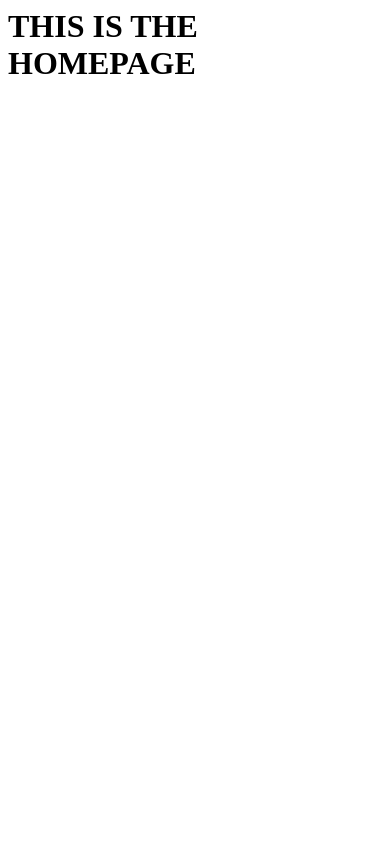
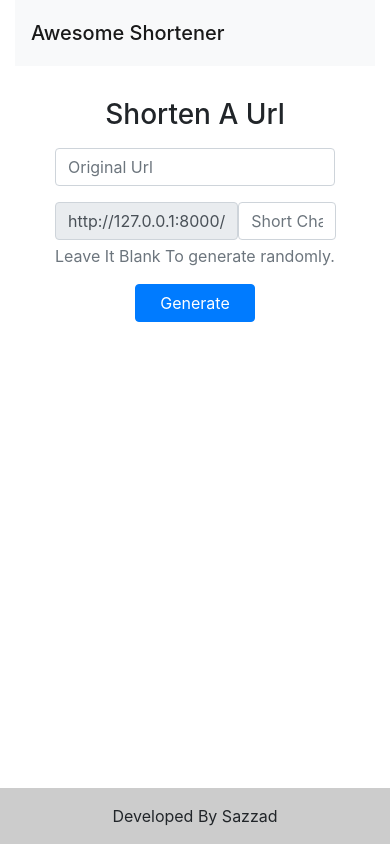
Before and after one commit to sazzadhrz/Awesome-Shortener, a Django app: page / in a window 390 px wide. Run offline with Django 3.2, Linux system fonts and the light colour scheme; some libraries are stand-ins or nearby versions.

Commit message:
Added stats and 404

```diff
--- a/urlshortener/templates/index.html
+++ b/urlshortener/templates/index.html
@@ -2,12 +2,13 @@
 
 {% block content %}
 
-<!-- form to generate short url -->
+
 <div class="container shadow p-4">
     <div class="row">
         <div class="col-12 text-center py-2">
             <h3>Shorten A Url</h3>
         </div>
+        <!-- Warning Message Block -->
         <div class="col-10 col-sm-10 col-md-6 mx-auto">
 
             {% if messages %}
@@ -22,6 +23,7 @@
             {% endfor %}
             {% endif %}
 
+            <!-- form to generate short url -->
             <form action="{% url 'generate' %}" method="POST">
                 {% csrf_token %}
                 <div class="form-group">
@@ -30,8 +32,8 @@
                 <div class="form-group">
                     <div class="input-group-prepend">
                         <div class="input-group-text">http://127.0.0.1:8000/</div>
-                        <input type="text" name="short" class="form-control" placeholder="Short Char (6 chars)"
-                            maxlength="6" id="short">
+                        <input type="text" name="short" class="form-control" placeholder="Short Char (7 chars)"
+                            maxlength="7" id="short">
 
                     </div>
                     <p id="shorthelp" class="form-text text-muted">Leave It Blank To generate randomly.</p>
@@ -45,29 +47,29 @@
 </div>
 
 <!-- to display the new generated short url -->
+{% if succesfully_generated %}
 <div class="container my-4">
     <div class="row">
         <div class="col-12 text-center">
-            {% if succesfully_generated %}
-            <h4>Successfully Shortened the provided Url</h4>
-            {% endif %}
+
+            <h6 class="alert alert-success" role="alert">Successfully Shortened the provided Url</h6>
+
         </div>
     </div>
-    <div class="row justify-content-between text-center">
-
+    <div class="container row justify-content-between align-items-center h-100 d-flex text-center">
             {% for u in urls %}
 
-               <div class="col-6 offset-md-2">
+               <div class="mx-auto">
                 <h6>Original : <a href="{{ u.original_url }}">{{ u.original_url }}</a></h6>
-                <h5>Short : <a href="http://localhost:8000/{{ u.short_url }}">http://localhost:8000/{{ u.short_url }}</a></h5>
+                <h5>ShortURL : <a href="http://127.0.0.1:8000/{{ u.short_url }}">http://127.0.0.1:8000/{{ u.short_url }}</a></h5>
                </div>
+               <!-- <div class="col-3"></div> -->
 
             {% endfor %}
 
-
     </div>
 </div>
-
+{% endif %}
 
 
 {% endblock %}
--- a/urlshortener/urlhandler/urls.py
+++ b/urlshortener/urlhandler/urls.py
@@ -4,9 +4,10 @@ from . import views
 
 
 urlpatterns = [
-    path('', views.home, name='indexView'),
-    path('ok/', views.ok),
-    path('test/', views.test, name='test'),
-    path('<str:short_url>/stats', views.stats, name='stats'),
-    path('generate/', views.generate, name='generate')
+    path('', views.home),
+    # path('ok/', views.ok),
+    # path('test/', views.test, name='test'),
+    path('<str:short_url>', views.show, name='show'),
+    path('<str:short_url>/stats/', views.stats, name='stats'),
+    path('generate/', views.generate, name='generate'),
 ]
--- a/urlshortener/urlhandler/views.py
+++ b/urlshortener/urlhandler/views.py
@@ -2,6 +2,7 @@ from django.db.models import query
 from django.shortcuts import render, redirect
 from django.http import HttpResponse
 from django.contrib import messages
+from django.http import Http404
 
 from .models import shorturl
 import random
@@ -9,11 +10,8 @@ import string
 
 # Create your views here.
 
-def home(request):
-    return HttpResponse("<h1>THIS IS THE HOMEPAGE</h1>")
-
-def ok(request):
-    return render(request, 'base.html')
+# def ok(request):
+#     return render(request, 'base.html')
 
 def generate_random_shorturl(length):
     # base 62 conversion - [A-Z][a-z][0-9]
@@ -22,66 +20,94 @@ def generate_random_shorturl(length):
         )
     return random_key
 
+succesfully_generated = False
+
+def create_new_shorturl_object(request, original, short, random=False):
+    '''
+    Creates a new shorturl object if short_url doesn't exist. If exists, redirect to homepage.
+    Parameters:
+        request - request
+        original - original url that needs to be shortened
+        short - short url of the original url
+    '''
+
+    global succesfully_generated
+    exists = shorturl.objects.filter(short_url = short)
+
+    # handles if random key already exists
+    if random and exists:
+        short = generate_random_shorturl(7)
+        create_new_shorturl_object(request, original=original, short=short, random=True)
+
+    if not exists:
+        # create a new short url based on user input
+        new_url = shorturl(
+            original_url = original,
+            short_url = short,
+        )
+        new_url.save()
+        succesfully_generated = True
+    else:
+        succesfully_generated = False
+        messages.error(request, "Already Exists")
+        return redirect('/')
+
 def generate(request):
+    global succesfully_generated
     if request.method == "POST":
         #generate short url based on user input
         if request.POST['original'] and request.POST['short']:
             original = request.POST['original']
             short = request.POST['short']
-            exists = shorturl.objects.filter(short_url = short)
 
-            if not exists:
-                # create a new short url based on user input
-                new_url = shorturl(
-                    original_url = original,
-                    short_url = short,
-                )
-                new_url.save()
+            create_new_shorturl_object(request, original=original, short=short)
 
-                query = shorturl.objects.filter(short_url = short)
-                context = {'urls' : query, 'succesfully_generated' : True}
+            query = shorturl.objects.filter(short_url = short)
+            context = {'urls' : query, 'succesfully_generated' : succesfully_generated}
 
-                return render(request, 'index.html', context)
-                # return redirect('/test')
-            else:
-                messages.error(request, "Already Exists")
-                return redirect('/test')
+            return render(request, 'index.html', context)
+
 
         # generate short url randomly
         elif request.POST['original']:
             original = request.POST['original']
             short = generate_random_shorturl(7)
-            exists = shorturl.objects.filter(short_url = short)
 
-            if not exists:
-                # create a new short url based on user input
-                new_url = shorturl(
-                    original_url = original,
-                    short_url = short,
-                )
-                new_url.save()
+            create_new_shorturl_object(request, original=original, short=short, random=True)
 
-                query = shorturl.objects.filter(short_url = short)
-                context = {'urls' : query, 'succesfully_generated' : True}
+            query = shorturl.objects.filter(short_url = short)
+            context = {'urls' : query, 'succesfully_generated' : succesfully_generated}
 
-                return render(request, 'index.html', context)
-                # return redirect('/test')
-            else:
-                messages.error(request, "Already Exists")
-                return redirect('/test')
+            return render(request, 'index.html', context)
+
         else:
             messages.error(request, "Please enter the link")
-            return redirect('/test')
+            return redirect(home)
     else:
-        return redirect('/')
+        return redirect(home)
 
-def test(request):
-    # query = shorturl.objects.all()
-    # context = {'urls' : query}
+# def test(request):
+#     # query = shorturl.objects.all()
+#     # context = {'urls' : query}
+#     return render(request, 'index.html')
+
+def home (request):
+    # return HttpResponse("<h1>THIS IS THE HOMEPAGE</h1>")
     return render(request, 'index.html')
 
-def stats(short_url):
-    query = shorturl.objects.all()
-    for q in query:
-        target = q.short_url.filter(short_url)
-        print(target)
+def show(request, short_url):
+    try:
+        exists = shorturl.objects.get(short_url=short_url)
+        exists.visits += 1
+        exists.save()
+        return redirect(exists.original_url)
+    except:
+        return render(request, '404.html')
+
+def stats(request, short_url):
+    try:
+        exists = shorturl.objects.get(short_url=short_url)
+        context = {'query' : exists}
+        return render(request, 'stats.html', context)
+    except:
+        return render(request, '404.html')
```
Also changed, not shown: urlshortener/templates/404.html (added, +24 -0 lines), urlshortener/templates/stats.html (added, +28 -0 lines).
